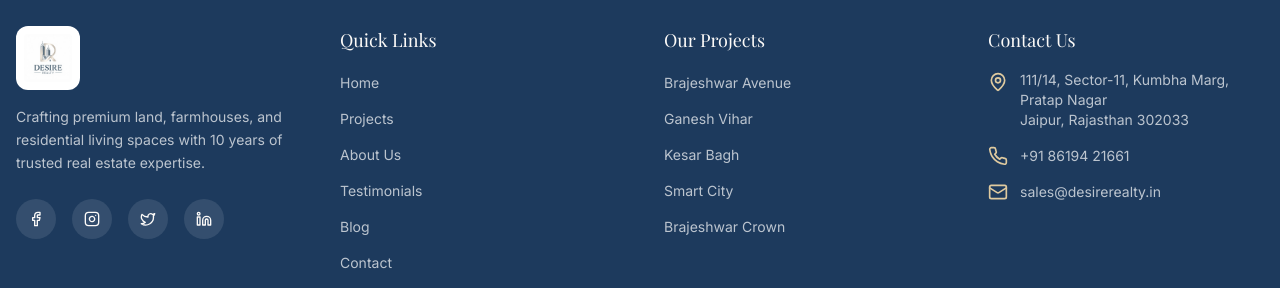
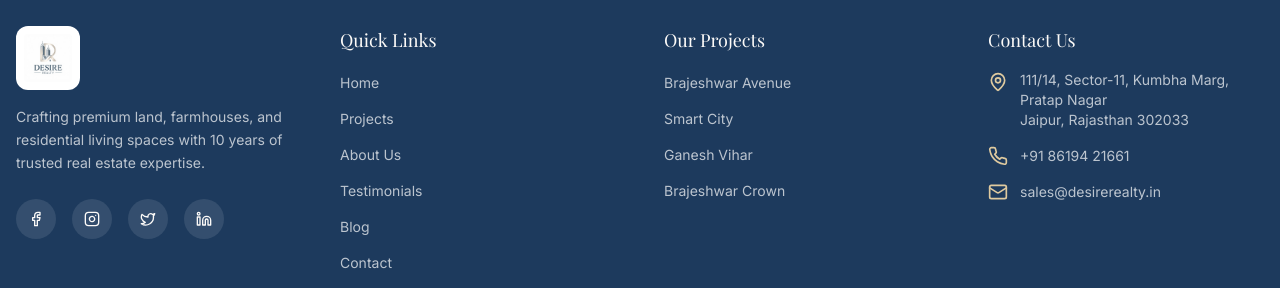
Before and after one commit to honeyakshat999/desire, a React (Vite) app: page / in a window 1280 px wide. Shown: the part 5181-5469 px from the top of the page. Built offline with nearby package versions, Linux system fonts and the light colour scheme; no server answers; the HTML template or start-up script is replaced by a standard one.

Commit message:
removed kesar bagh

```diff
--- a/src/components/Footer.tsx
+++ b/src/components/Footer.tsx
@@ -110,9 +110,8 @@ const Footer = () => {
             <ul className="space-y-3">
               {[
                 { name: "Brajeshwar Avenue", id: "brajeshwar-avenue" },
+                { name: "Smart City", id: "smart-city" },
                 { name: "Ganesh Vihar", id: "ganesh-vihar" },
-                { name: "Kesar Bagh", id: "kesar-bagh" },
-                { name: "Smart City", id: "smart-city" },
                 { name: "Brajeshwar Crown", id: "brajeshwar-crown" },
               ].map((project, index) => (
                 <li key={index}>
```
